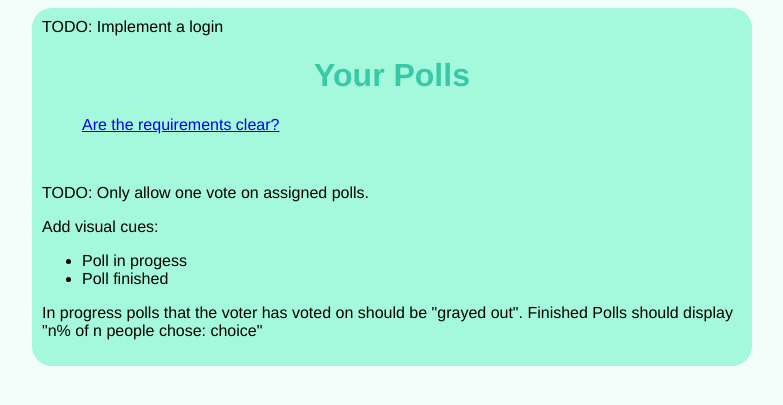
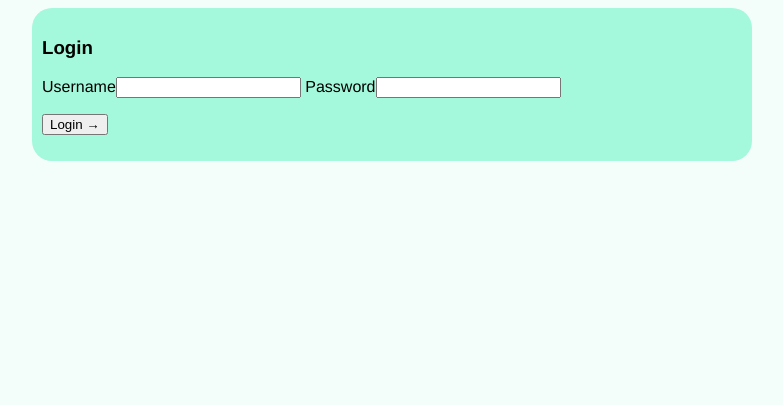
Before and after one commit to 4-tuple/DDM-CIS422, a Django app: page /polls/ in a window 1280 px wide. Shown: the top 405 px of the page, without its empty margins (248-1031 px from the left). Run offline with Django 3.2, Linux system fonts and the light colour scheme; data comes from the database, SQL or seed files in the repository; both versions use the stored data as it was after the commit; parts of the project's set-up code (start-up, migrations or seed data) failed here and were passed over.

Commit message:
almost working login feature

```diff
--- a/ddm0/ddm0/urls.py
+++ b/ddm0/ddm0/urls.py
@@ -8,10 +8,10 @@ urlpatterns = patterns('',
 	# Home page
     (r"^$", direct_to_template, {"template": "index.html"}),
 
-	# Login / Logout - http://neverfear.org/blog/view/97/User_Authentication_With_Django
-	url(r'^login/$', 'django.contrib.auth.views.login'),
-	# url(r'^logout/$', logout_page),
+	(r'^login/$', 'django.contrib.auth.views.login'),
+    (r'^logout/$', 'django.contrib.auth.views.logout'),
 
+    (r'^accounts/profile/$', direct_to_template, {"template": "index.html"}),
 
 
     url(r'^polls/', include('polls.urls')),
--- a/ddm0/polls/models.py
+++ b/ddm0/polls/models.py
@@ -1,6 +1,7 @@
 from django.db import models
 import datetime
 from django.utils import timezone
+from django.contrib.auth.models import User
 
 class Poll(models.Model):
     question = models.CharField(max_length=200) #checking the length of the questionfield takes character
--- a/ddm0/polls/urls.py
+++ b/ddm0/polls/urls.py
@@ -17,5 +17,5 @@ urlpatterns = patterns('',
             model=Poll,
             template_name='polls/results.html'),
         name='poll_results'),
-    url(r'^(?P<poll_id>\d+)/vote/$', 'polls.views.vote'),
+    url(r'^(?P<poll_id>\d+)/vote/$', 'polls.views.vote')
 )
--- a/ddm0/templates/polls/index.html
+++ b/ddm0/templates/polls/index.html
@@ -4,9 +4,8 @@
 
 {% block content %}
 
-TODO: Implement a login
-
-<h1>Your Polls</h1>
+{% if User.is_authenticated %}
+<h1>Hi, { User.username }, here are your Polls</h1>
     {% if latest_poll_list %}
         <ul class="poll-list">
         {% for poll in latest_poll_list %}
@@ -23,4 +22,15 @@ TODO: Implement a login
 
 <p>In progress polls that the voter has voted on should be "grayed out". Finished Polls should display "n% of n people chose: choice"</p>
 
+{% else %}
+<h3>Login</h3>
+<form action="/login/" method="post" accept-charset="utf-8">
+    {% csrf_token %}
+<label for="username">Username</label><input type="text" name="username" value="" id="username" />
+<label for="password">Password</label><input type="password" name="password" value="" id="password" />
+<p><input type="submit" value="Login →"></p>
+</form>
+{% endif %}
+
+
 {% endblock %}
```
Also changed, not shown: ddm0/templates/registration/login.html (+3 -8 lines), ddm0/ddm0.db, ddm0/polls/views.py (line endings or trailing spaces), 4 other files.
